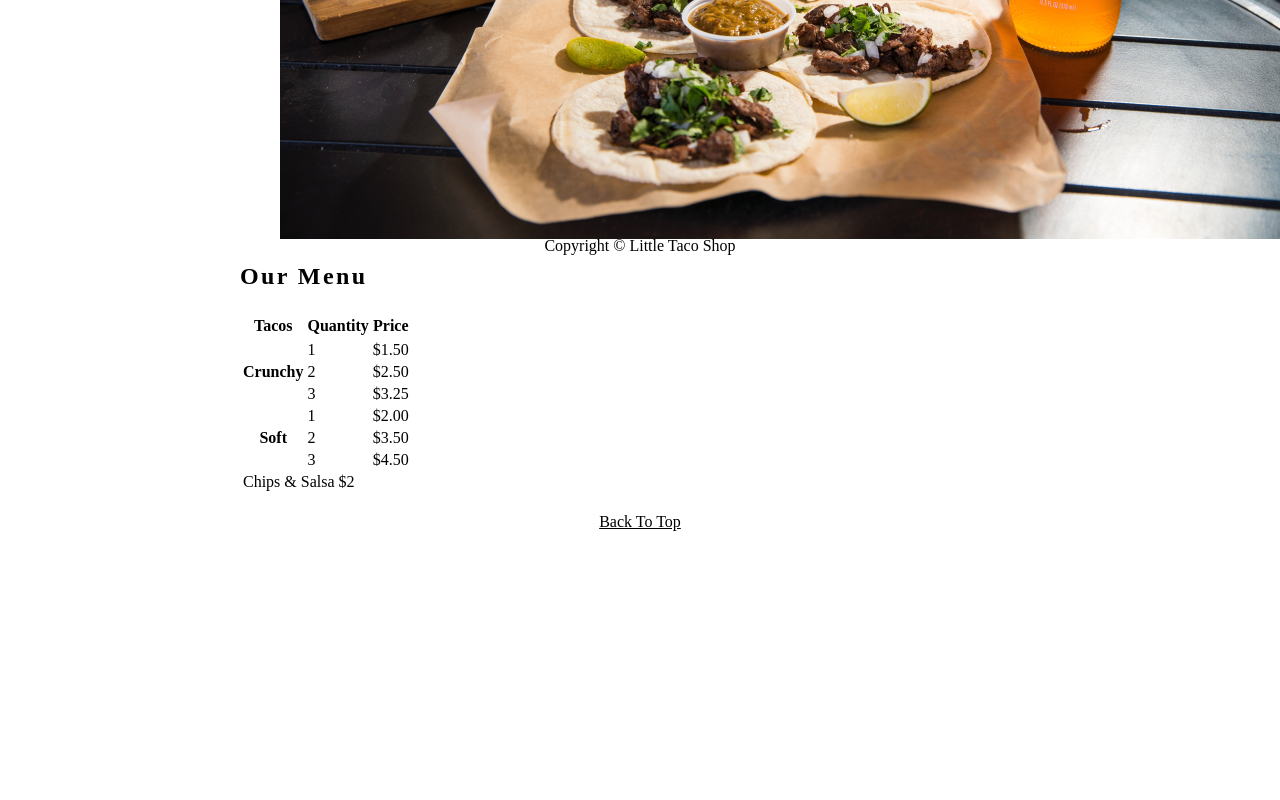
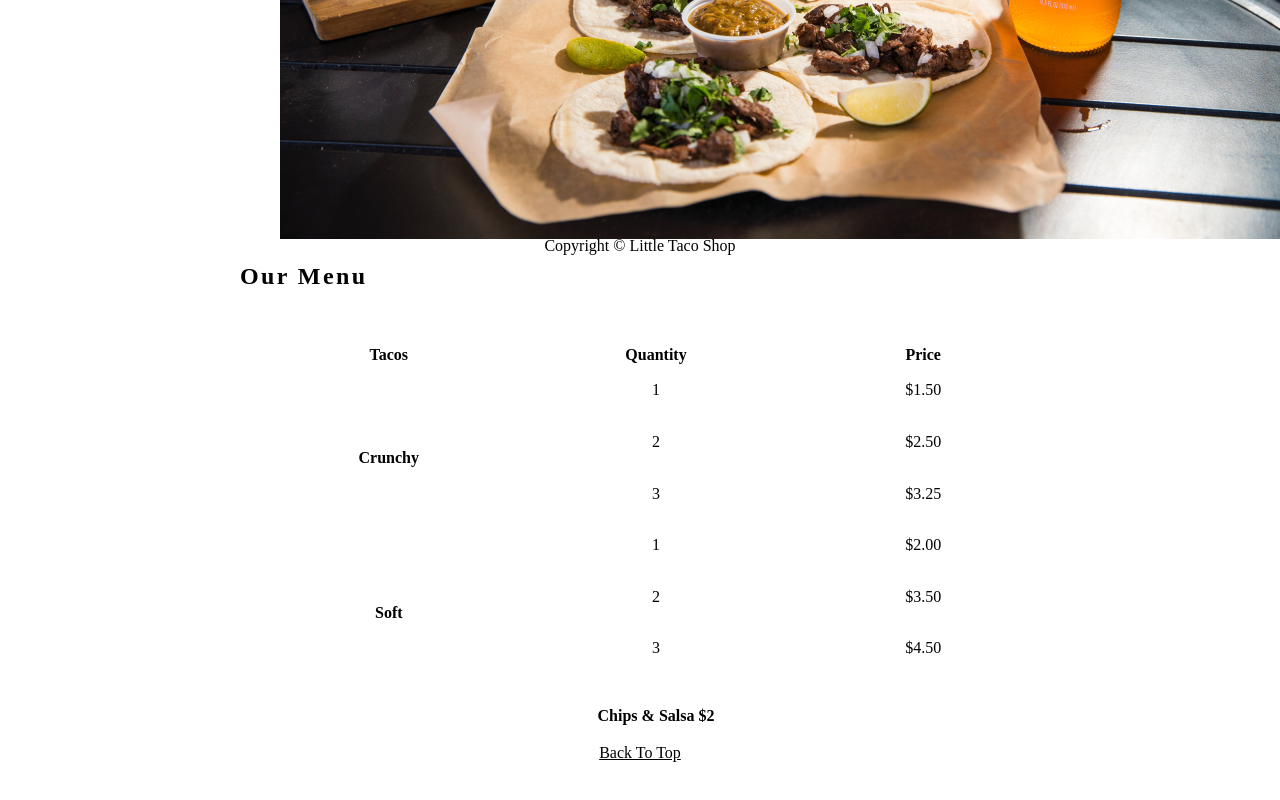
Before and after one commit to alexis-bustos/taco-shop, a plain HTML site: page index.html in a window 1280 px wide. Shown: the part 542-1342 px from the top of the page. Drawn offline with Linux system fonts and the light colour scheme.

Commit message:
added styles to make menu look presentable

```diff
--- a/css/style.css
+++ b/css/style.css
@@ -200,3 +200,76 @@ a:active {
   color: var(--BUTTON-COLOR);
   font-weight: bold;
 }
+
+/* || MENU */
+
+thead,
+tbody,
+tfoot,
+tr {
+  display: contents;
+}
+
+.menu__container {
+  display: grid;
+  grid-template-columns: repeat(3, 1fr);
+  grid-template-areas:
+    "hd1 hd2 hd3"
+    "cr cr1 cr1p"
+    "cr cr2 cr2p"
+    "cr cr3 cr3p"
+    "sf sf1 sf1p"
+    "sf sf2 sf2p"
+    "sf sf3 sf3p"
+    "cs cs cs";
+  gap: 0.1em;
+  margin-bottom: 1em;
+}
+
+.menu__cr {
+  grid-area: cr;
+}
+
+.menu__sf {
+  grid-area: sf;
+}
+
+.menu__cs {
+  grid-area: cs;
+}
+
+.menu__cr,
+.menu__sf,
+.menu__cs,
+.menu__header {
+  color: var(--HIGHLIGHT-COLOR);
+  font-weight: bold;
+  height: 100%;
+  display: grid;
+  place-content: center;
+}
+
+.menu__header,
+.menu__item {
+  width: 100%;
+  padding: 1em;
+  border: medium ridge var(--BORDER-COLOR);
+}
+
+.menu__item {
+  display: grid;
+  place-content: center;
+}
+
+thead th:first-child {
+  border-top-left-radius: var(--BORDER-RADIUS);
+}
+
+thead th:last-child {
+  border-top-right-radius: var(--BORDER-RADIUS);
+}
+
+tfoot td {
+  border-bottom-left-radius: var(--BORDER-RADIUS);
+  border-bottom-right-radius: var(--BORDER-RADIUS);
+}
```
